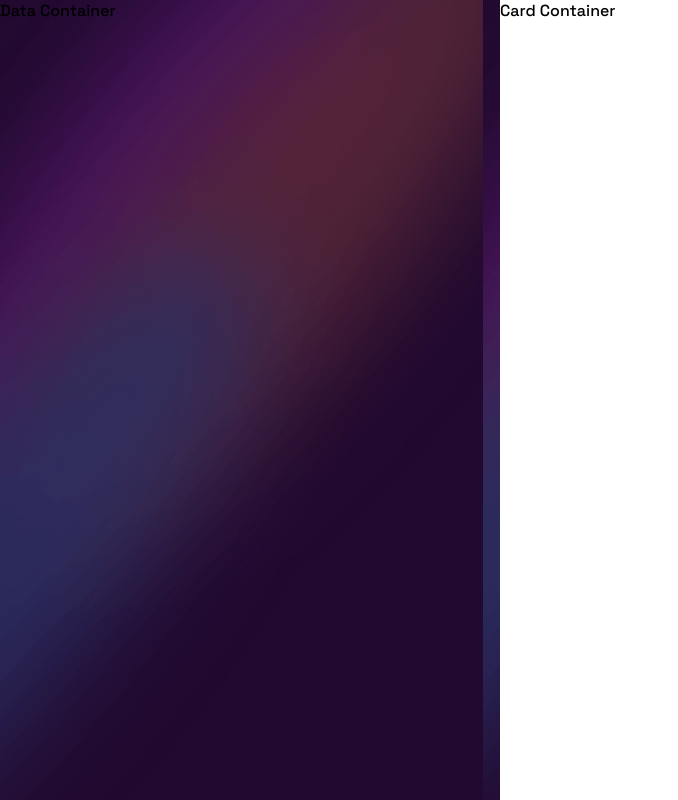
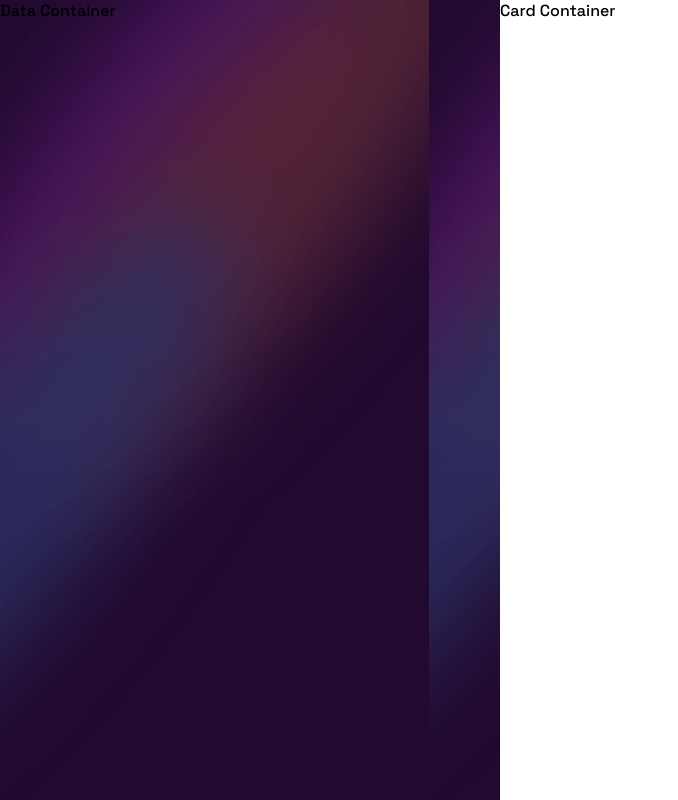
Before and after one commit to khoeye/Interactive-Card-Details, a React (Create React App) app in the folder interactive-card/: page / in a window 1280 px wide. Shown: the whole page, without its empty margins (0-678 px from the left). Built offline with nearby package versions, Linux system fonts and the light colour scheme.

Commit message:
fix backgorund

```diff
--- a/interactive-card/src/Component/DataContainer/DataContainer.css
+++ b/interactive-card/src/Component/DataContainer/DataContainer.css
@@ -3,5 +3,7 @@
     height: 100%;
     width: 100%;
     background-image: url("assets/bg-main-desktop.png");
+    background-size: contain;
+    resize: both;
 
 }
```
